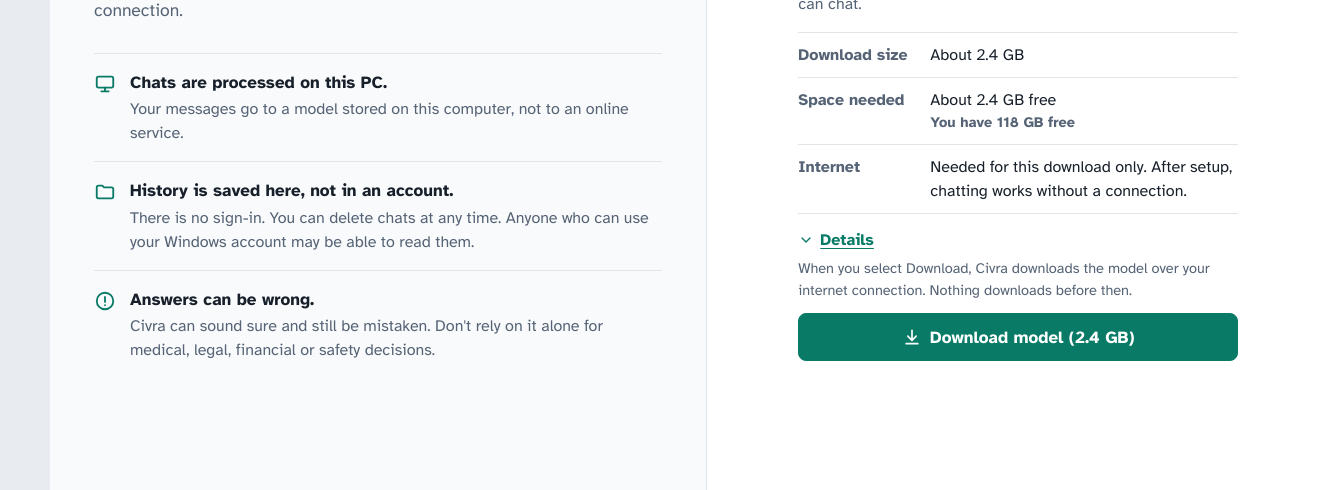
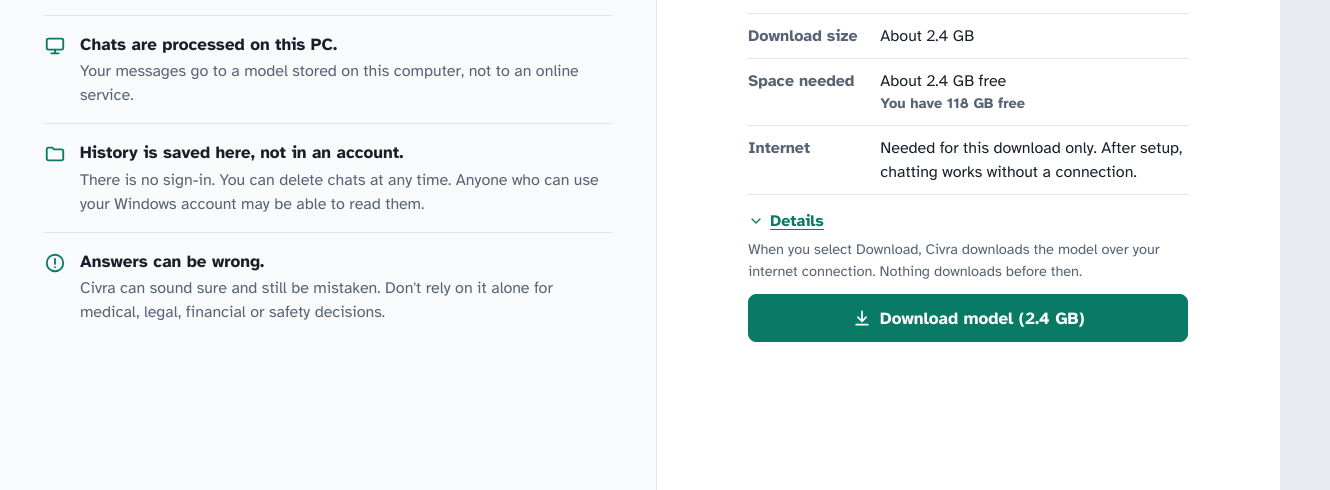
Before and after one commit to Md-Tahir-Amin-Ansari/civra, a website: page app/src/index.html in a window 1280 px wide. Shown: the part 310-800 px from the top of the page, 1330 px wide, since content can reach past the window. Drawn offline with Linux system fonts and the light colour scheme.

Commit message:
Fix native shell viewport layout

```diff
--- a/app/src/index.html
+++ b/app/src/index.html
@@ -1409,23 +1409,39 @@
       }
 
       /* Production shell: hide the reference mockup reviewer controls. */
+      html,
+      body {
+        width: 100%;
+        height: 100%;
+        overflow: hidden;
+      }
       .stage {
         display: block;
-        min-height: 100vh;
+        width: 100%;
+        height: 100%;
+        min-height: 0;
+        max-width: none;
+        margin: 0;
         padding: 0;
+        overflow: hidden;
       }
       .stage > .intro,
       .stage > .panel {
         display: none;
       }
       .stage > .window {
-        width: 100vw;
-        height: 100vh;
+        width: 100%;
+        height: 100%;
+        min-width: 0;
         max-width: none;
         max-height: none;
         border: 0;
         border-radius: 0;
         box-shadow: none;
+      }
+      /* Windows provides the real title bar and window controls. */
+      .stage > .window > .titlebar {
+        display: none;
       }
     </style>
   </head>
```
Also changed, not shown: CONTEXT.md (+1 -0 lines).
